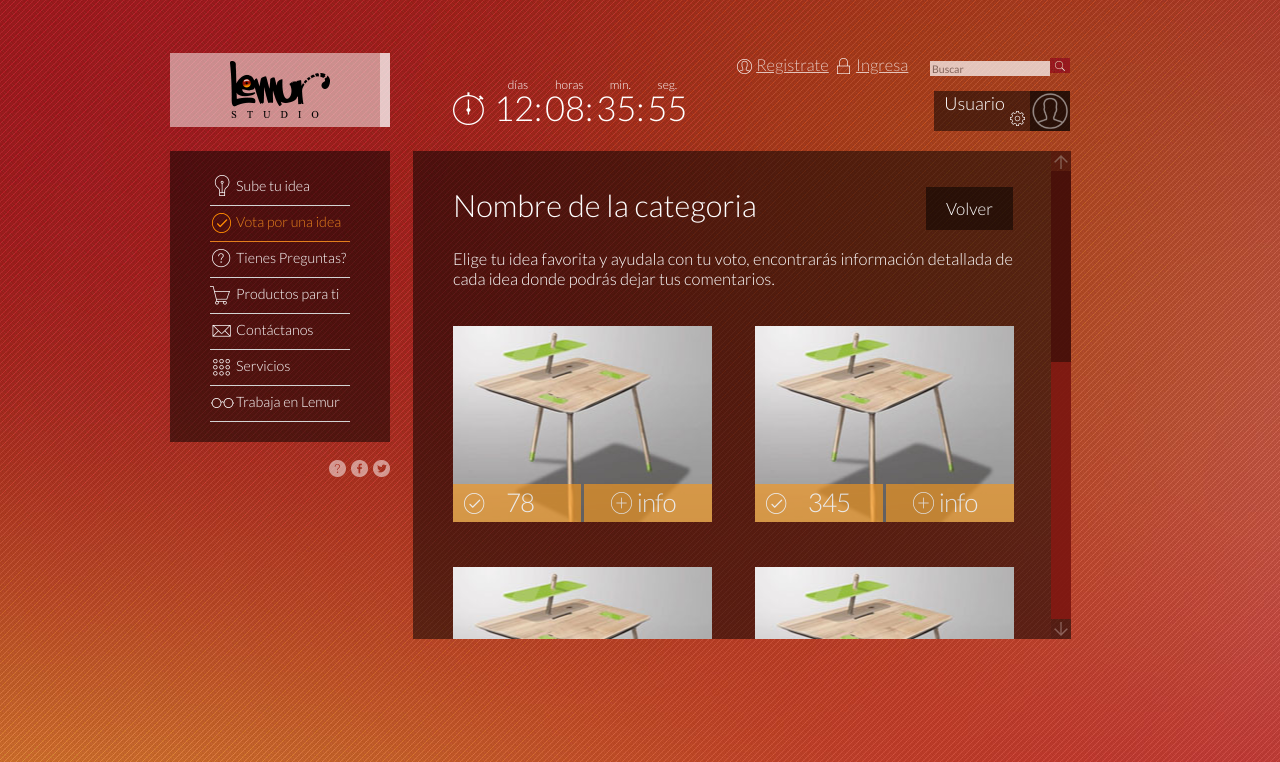
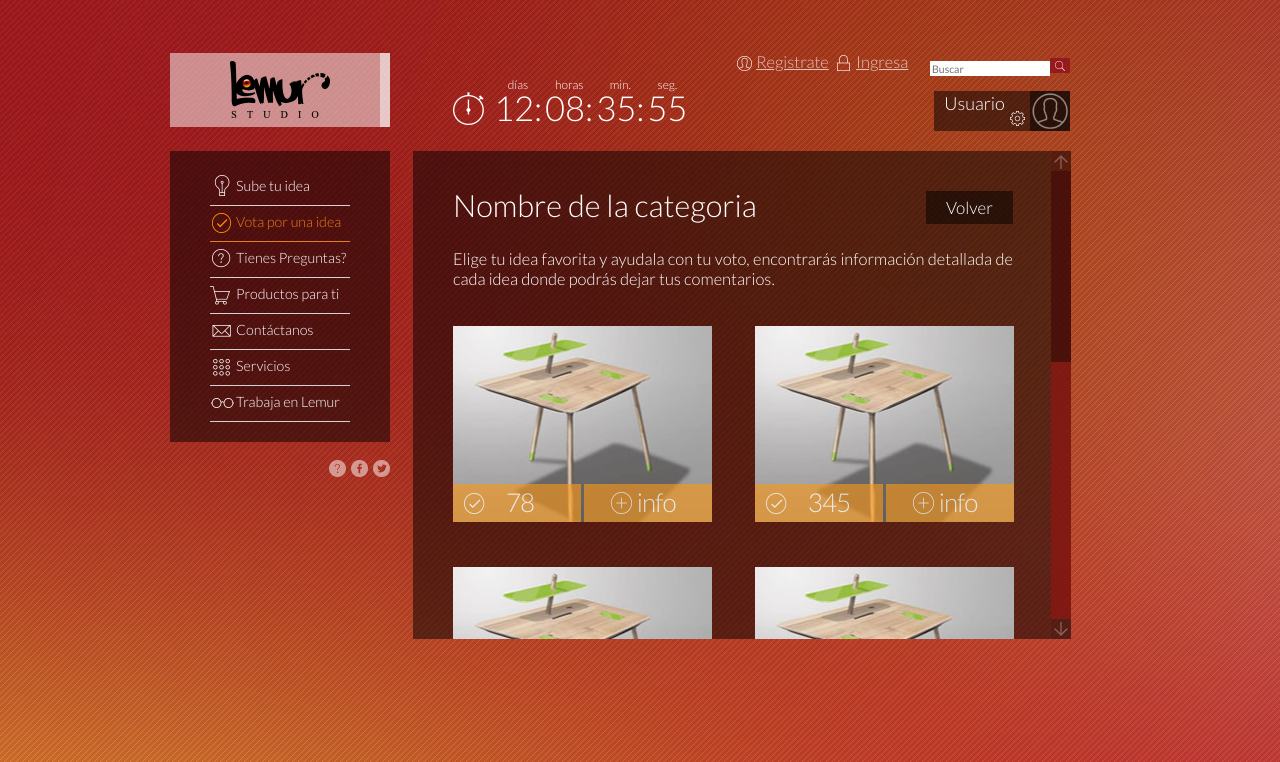
Before and after one commit to juan2ramos/lemurFront, a PHP site: page /vota-por-una-idea in a window 1280 px wide. Shown: the top 762 px of the page. Run offline with PHP 8.4, Linux system fonts and the light colour scheme; some libraries are stand-ins or nearby versions.

Commit message:
tamaño volver

```diff
--- a/css/style.css
+++ b/css/style.css
@@ -87,7 +87,7 @@ header dd, header dt {
 	line-height: 18px;
 	padding-left: 23px;
 	text-align: left;
-	margin-top: 3px;
+
 }
 #contend-form input[type="text"]{
 	border: none;
@@ -98,7 +98,6 @@ header dd, header dt {
 	margin: 2px 0 0 -3px ;
 	vertical-align: text-top;
 	width: 120px;
-	opacity: 0.7;
 }
 #contend-form input[type="submit"]{
 	background: url("../images/search.jpg") ;
@@ -526,10 +525,10 @@ vota por una idea
 }
 .back a{
 	background: rgba(0,0,0,0.5);
-	margin-top:  6px;
+	margin-top:  10px;
 	color: #fff;
 	display: block;
-	padding: 11px 20px;
+	padding: 6px 20px;
 	text-decoration: none;
 	font-size: 17px;
 }
@@ -1101,12 +1100,15 @@ h3{
 	margin: 26px 5 0 0;
 }
 .detalle-idea .izq{
+	background: rgba(248, 152, 28, 0.8) url("http://local.juan2ramos.com/lemurFront/css/../images/vota2.png") no-repeat left -3px;
 	display: inline-block;
-	margin-top: 6px;
-	padding: 6px 12px 0 40px;
+	margin-top: 10px;
+	min-height: 10px;
+	padding: 2px 12px 2px 40px;
 	width: auto;
 	font-size: 23px;
 }
+
 .detalle-idea input[type='submit']{
 	background: rgba(0, 0, 0, 0.5);
 	border: none;
@@ -1119,7 +1121,7 @@ h3{
 	margin-bottom: 25px;
 	padding: 3px;
 	position: relative;
-	width: 200px;
+	width: 130px;
 }
 .detalle-idea input[type='submit']:hover{
 	background-color: rgba(150, 26, 29, 0.5);
```
